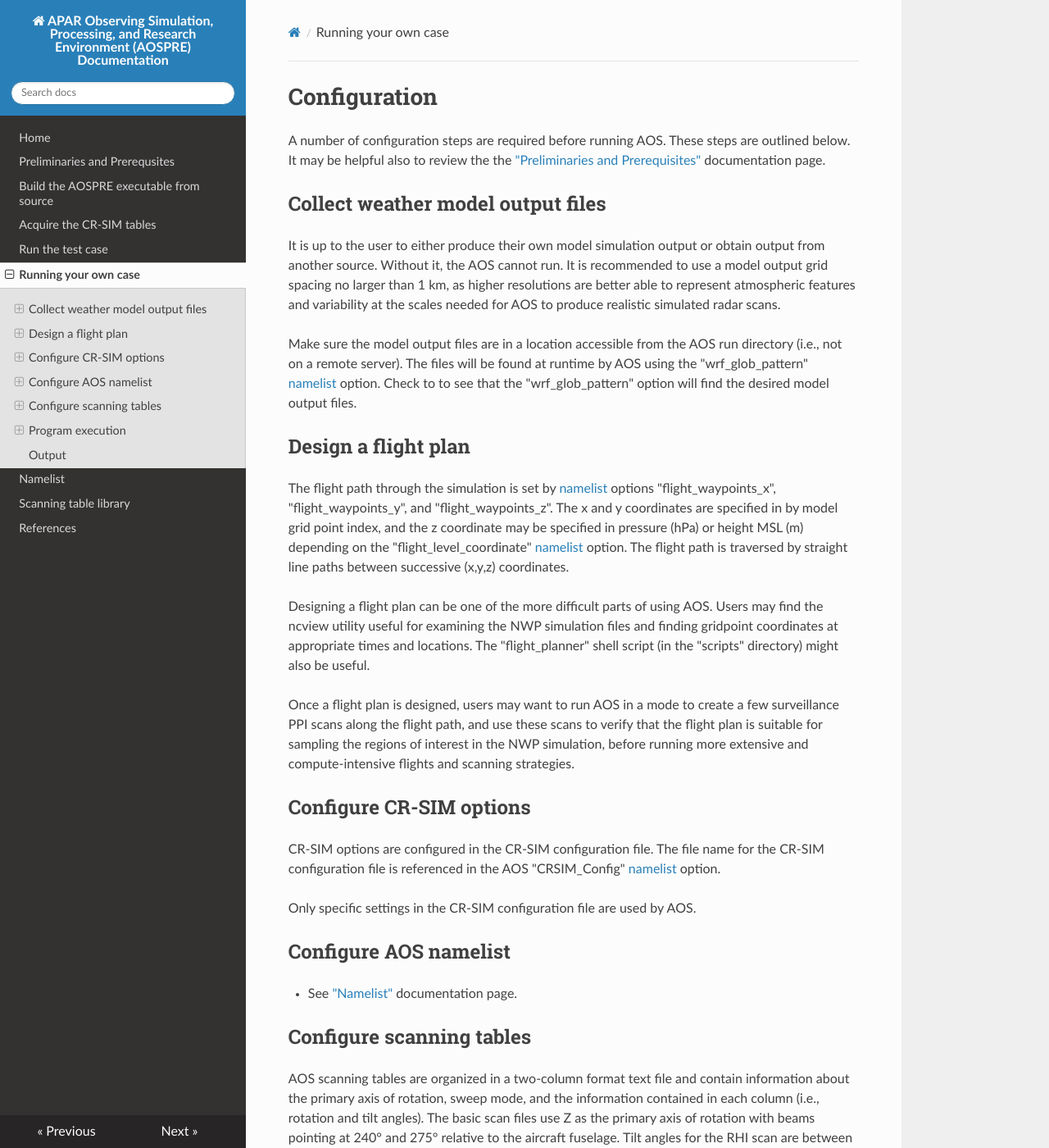
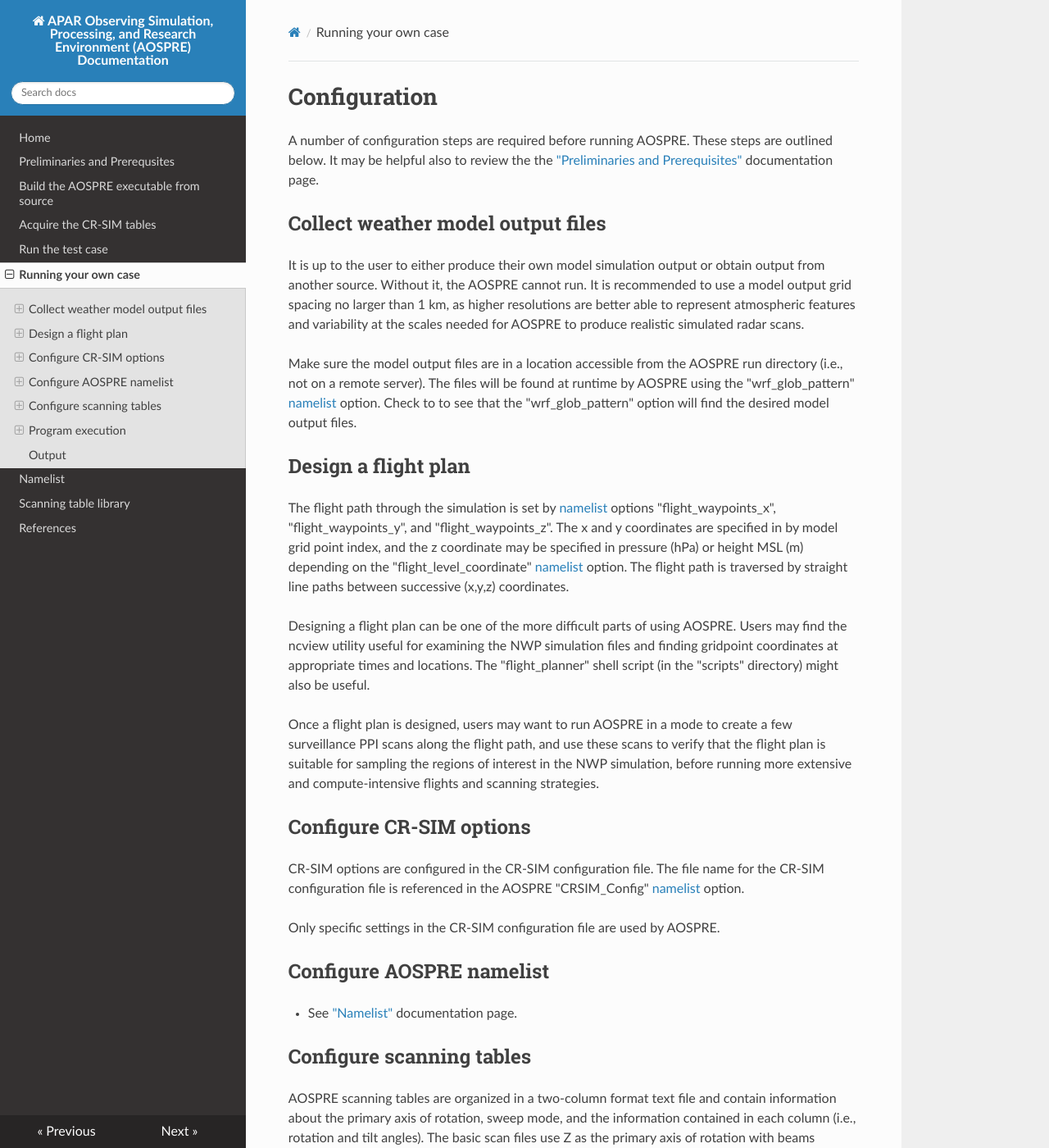
Before and after one commit to tingyucha/AOSPRE, an MkDocs documentation site: the page built from docs/running.md, in a window 1280 px wide and 1400 px high. Shown: the whole window at 82% size. Built offline with MkDocs 1.6.1, drawn with Linux system fonts in a browser that asks for light colours; nearby versions of some CDN libraries; some of the changed text lies outside the part shown.

Commit message:
Update running.md
Changed all references of AOS to AOSPRE.

```diff
--- a/docs/running.md
+++ b/docs/running.md
@@ -1,6 +1,6 @@
 # Configuration
 
-A number of configuration steps are required before running AOS.
+A number of configuration steps are required before running AOSPRE.
 These steps are outlined below.  It may be helpful also to review the
 the ["Preliminaries and Prerequisites"](preliminaries.md)
 documentation page.
@@ -10,15 +10,15 @@ documentation page.
 ## Collect weather model output files
 
 It is up to the user to either produce their own model simulation
-output or obtain output from another source. Without it, the AOS
+output or obtain output from another source. Without it, the AOSPRE
 cannot run. It is recommended to use a model output grid spacing no
 larger than 1 km, as higher resolutions are better able to represent
-atmospheric features and variability at the scales needed for AOS to
+atmospheric features and variability at the scales needed for AOSPRE to
 produce realistic simulated radar scans.
 
 Make sure the model output files are in a location accessible from the
-AOS run directory (i.e., not on a remote server).  The files will be
-found at runtime by AOS using the "wrf_glob_pattern"
+AOSPRE run directory (i.e., not on a remote server).  The files will be
+found at runtime by AOSPRE using the "wrf_glob_pattern"
 [namelist](namelist.md) option.  Check to to see that the
 "wrf_glob_pattern" option will find the desired model output files.
 
@@ -36,12 +36,12 @@ option.  The flight path is traversed by straight line paths between
 successive (x,y,z) coordinates.
 
 Designing a flight plan can be one of the more difficult parts of
-using AOS.  Users may find the ncview utility useful for examining the
+using AOSPRE.  Users may find the ncview utility useful for examining the
 NWP simulation files and finding gridpoint coordinates at appropriate
 times and locations.  The "flight_planner" shell script (in the
 "scripts" directory) might also be useful.
 
-Once a flight plan is designed, users may want to run AOS in a mode to
+Once a flight plan is designed, users may want to run AOSPRE in a mode to
 create a few surveillance PPI scans along the flight path, and use
 these scans to verify that the flight plan is suitable for sampling
 the regions of interest in the NWP simulation, before running more
@@ -52,16 +52,16 @@ extensive and compute-intensive flights and scanning strategies.
 ## Configure CR-SIM options
 
 CR-SIM options are configured in the CR-SIM configuration file.  The
-file name for the CR-SIM configuration file is referenced in the AOS
+file name for the CR-SIM configuration file is referenced in the AOSPRE
 "CRSIM_Config" [namelist](namelist.md) option.
 
 Only specific settings in the CR-SIM configuration file are used by
-AOS.
+AOSPRE.
 
 #########################################################################
 
 
-## Configure AOS namelist
+## Configure AOSPRE namelist
 
 * See ["Namelist"](namelist.md) documentation page.
 
@@ -75,7 +75,7 @@ AOS.
 
 ## Configure scanning tables
 
-AOS scanning tables are organized in a two-column format text file and
+AOSPRE scanning tables are organized in a two-column format text file and
 contain information about the primary axis of rotation, sweep mode,
 and the information contained in each column (i.e., rotation and tilt
 angles). The basic scan files use Z as the primary axis of rotation
@@ -94,7 +94,7 @@ Sample scanning tables include:
 * Scanning_Table_LHS_Multiplexing_RHI_Zprime_ordered (for left panel RHI)
 * Scanning_Table_RHS_Multiplexing_RHI_Zprime_ordered (for right panel RHI)
 
-The scanning table file name is referenced in the AOS namelist.
+The scanning table file name is referenced in the AOSPRE namelist.
 
 #########################################################################
 
```
